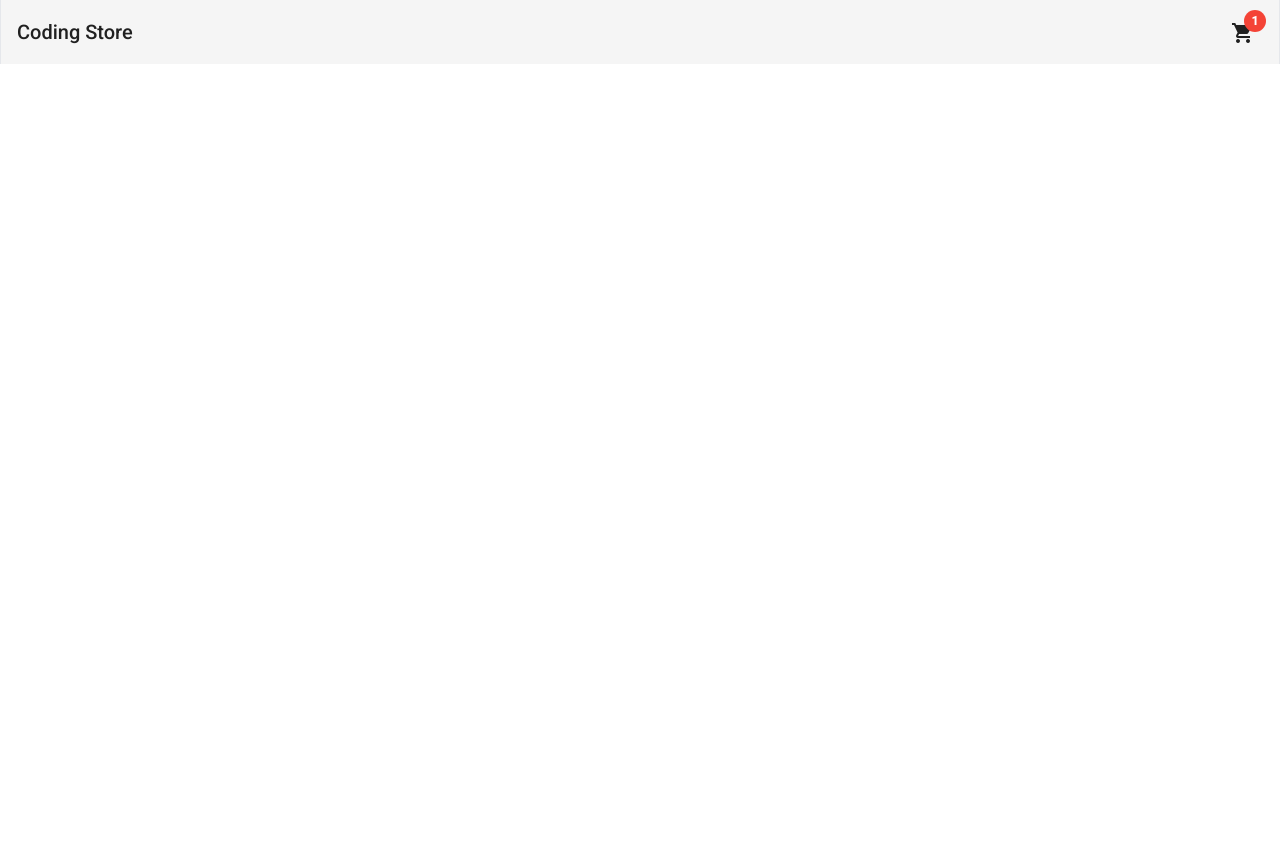
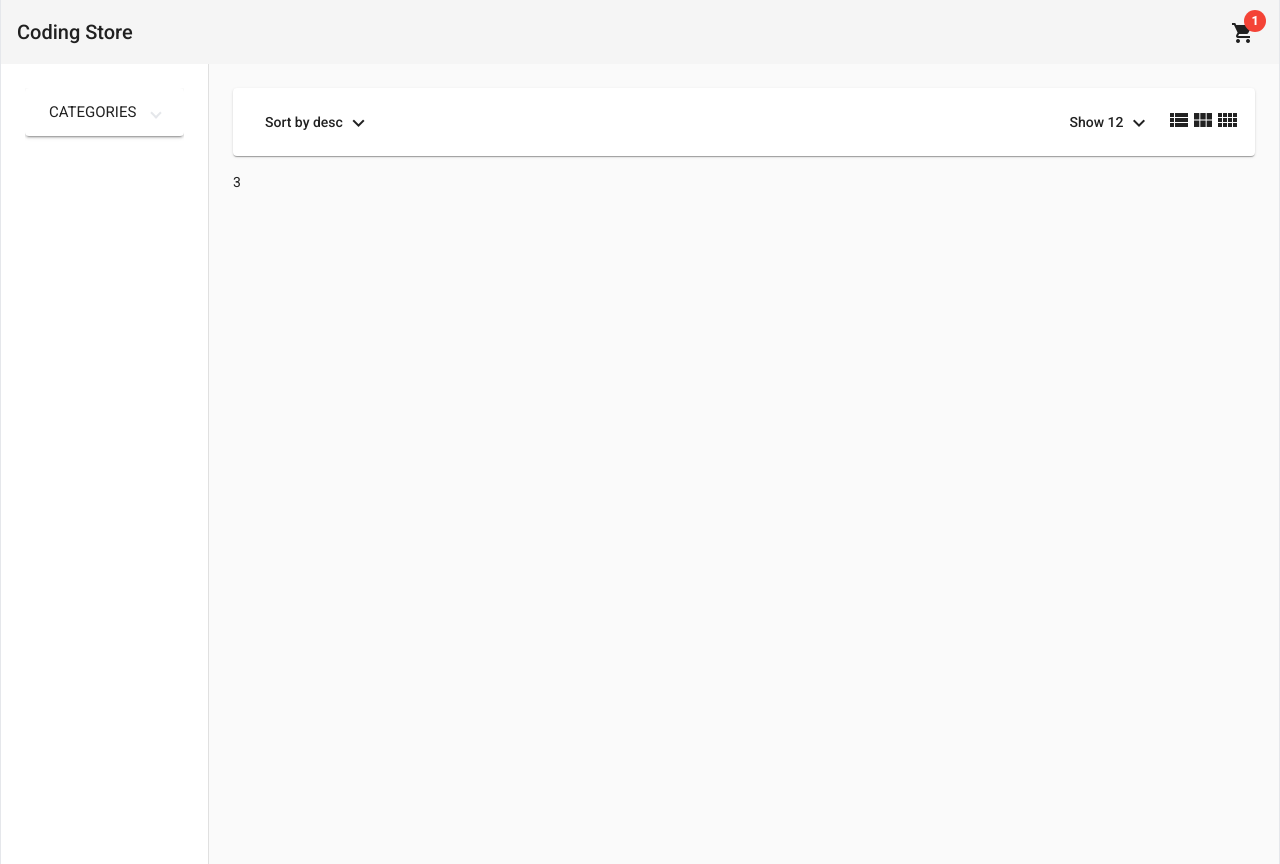
Before and after one commit to entropyAMNESTY/webshop-angular, an Angular app: page /home in a window 1280 px wide. Before the commit the page ends 800 px from the top, so only its background shows below. Built offline with nearby package versions, Linux system fonts and the light colour scheme.

Commit message:
Added the products-header and the filters-component

```diff
--- a/src/app/app.module.ts
+++ b/src/app/app.module.ts
@@ -21,12 +21,16 @@
 import { BrowserAnimationsModule } from '@angular/platform-browser/animations';
 import { HeaderComponent } from './components/header/header.component';
 import { HomeComponent } from './pages/home/home.component';
+import { ProductsHeaderComponent } from './pages/home/components/products-header/products-header.component';
+import { FiltersComponent } from './pages/home/components/filters/filters.component';
 
 @NgModule({
   declarations: [
     AppComponent,
     HeaderComponent,
-    HomeComponent
+    HomeComponent,
+    ProductsHeaderComponent,
+    FiltersComponent
   ],
   imports: [
     BrowserModule,
--- /dev/null
+++ b/src/app/pages/home/components/filters/filters.component.html
@@ -0,0 +1,10 @@
+<mat-expansion-panel *ngIf="categories">
+    <mat-expansion-panel-header>
+        <mat-panel-title>CATEGORIES</mat-panel-title>
+    </mat-expansion-panel-header>
+    <mat-selection-list [multiple]="false">
+        <mat-list-option *ngFor="let category of categories" [value]="category">
+            <button> {{ category }} </button>
+        </mat-list-option>
+    </mat-selection-list>
+</mat-expansion-panel>
--- /dev/null
+++ b/src/app/pages/home/components/filters/filters.component.ts
@@ -0,0 +1,21 @@
+import { Component, EventEmitter, OnInit, Output } from '@angular/core';
+
+@Component({
+  selector: 'app-filters',
+  templateUrl: 'filters.component.html',
+
+
+})
+export class FiltersComponent implements OnInit {
+  @Output() showCategory = new EventEmitter<string>();
+  categories = ['shoes', 'sports'];
+  constructor() { }
+
+  ngOnInit(): void {
+  }
+
+  onShowCategory(category: string): void {
+    this.showCategory.emit(category);
+  }
+
+}
--- /dev/null
+++ b/src/app/pages/home/components/products-header/products-header.component.html
@@ -0,0 +1,40 @@
+<mat-card class="mb-4">
+    <div class="flex justify-between">
+        <div>
+            <button mat-button [matMenuTriggerFor]="sortByMenu">
+                Sort by {{ sort }}
+                <mat-icon>expand_more</mat-icon>
+            </button>
+            <mat-menu #sortByMenu="matMenu">
+                <button (click)="onSortUpdated('desc')" mat-menu-item>desc</button>
+                <button (click)="onSortUpdated('asc')" mat-menu-item>asc</button>
+            </mat-menu>
+        </div>
+        <div class="flex items-center">
+            <div>
+                <button mat-button [matMenuTriggerFor]="menu">
+                    Show {{ itemsShowCount }}
+
+                    <mat-icon>expand_more</mat-icon>
+                </button>
+
+
+
+                <mat-menu #menu="matMenu">
+                    <button (click)="onSortUpdated('12')" mat-menu-item>12</button>
+                    <button (click)="onSortUpdated('24')" mat-menu-item>24</button>
+                    <button (click)="onSortUpdated('36')" mat-menu-item>36</button>
+                </mat-menu>
+            </div>
+            <button (click)="onColumnsUpdated(1)">
+                <mat-icon>view_list</mat-icon>
+            </button>
+            <button (click)="onColumnsUpdated(3)">
+                <mat-icon>view_module</mat-icon>
+            </button>
+            <button (click)="onColumnsUpdated(4)">
+                <mat-icon>view_comfy</mat-icon>
+            </button>
+        </div>
+    </div>
+</mat-card>
--- /dev/null
+++ b/src/app/pages/home/components/products-header/products-header.component.ts
@@ -0,0 +1,28 @@
+import { Component, EventEmitter, OnInit, Output } from '@angular/core';
+
+@Component({
+  selector: 'app-products-header',
+  templateUrl: 'products-header.component.html',
+})
+export class ProductsHeaderComponent implements OnInit {
+  @Output() columnsCountChange = new EventEmitter<number>();
+  sort = 'desc';
+  itemsShowCount = 12;
+  constructor() { }
+
+  ngOnInit(): void {
+  }
+
+  onSortUpdated(newSort: string): void {
+    this.sort = newSort;
+  }
+
+  onItemsUpdated(count: number): void {
+    this.itemsShowCount = count;
+  }
+
+  onColumnsUpdated(colsNum: number): void {
+    this.columnsCountChange.emit(colsNum);
+  }
+
+}
--- a/src/app/pages/home/home.component.html
+++ b/src/app/pages/home/home.component.html
@@ -1,3 +1,13 @@
-<mat-drawer-container [autosize]="true">
+<mat-drawer-container
+[autosize]="true"
+class="min-h-full max-w-7xl mx-auto border-x">
+    <mat-drawer mode="side" opened class="p-6">
+        <app-filters></app-filters>
+    </mat-drawer>
 
+    <mat-drawer-content class="p-6">
+        <app-products-header (columnsCountChange)="onColumnsCountChange($event)">
+        </app-products-header>
+        {{ cols }}
+    </mat-drawer-content>
 </mat-drawer-container>
--- a/src/app/pages/home/home.component.ts
+++ b/src/app/pages/home/home.component.ts
@@ -3,14 +3,16 @@
 @Component({
   selector: 'app-home',
   templateUrl: './home.component.html',
-  styles: [
-  ]
 })
 export class HomeComponent implements OnInit {
+  cols = 3;
 
   constructor() { }
 
   ngOnInit(): void {
   }
 
+  onColumnsCountChange(colsNum: number): void {
+    this.cols = colsNum;
+  }
 }
```
